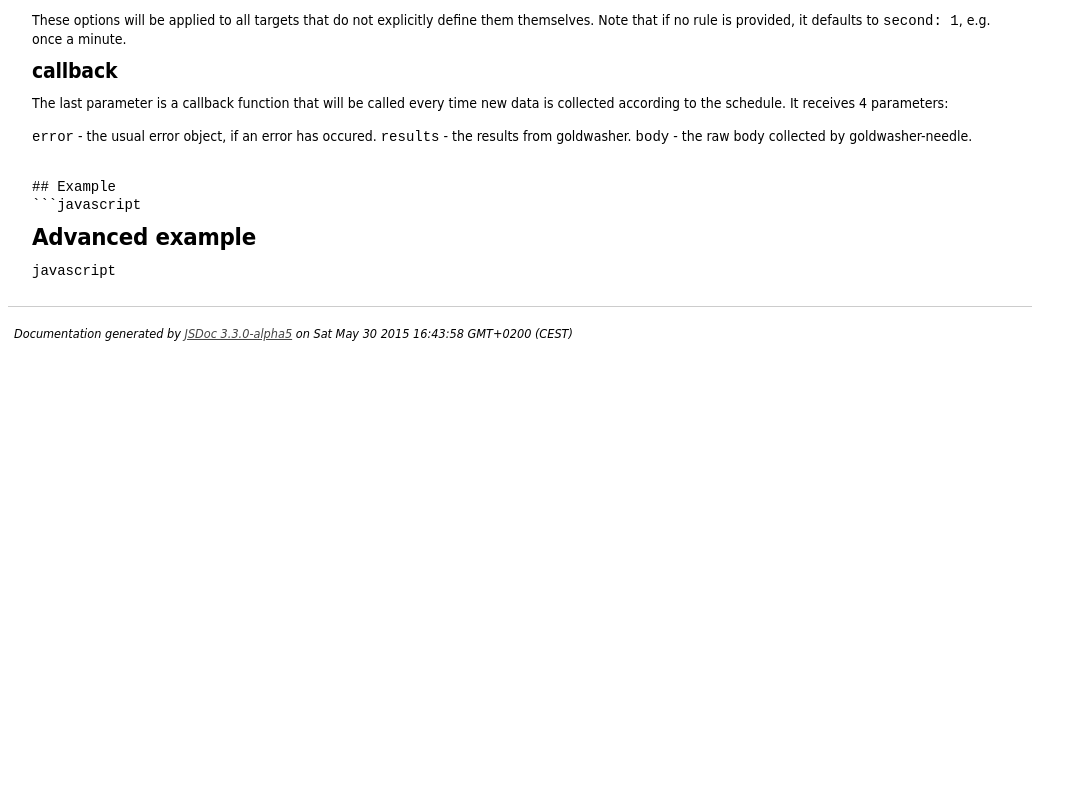
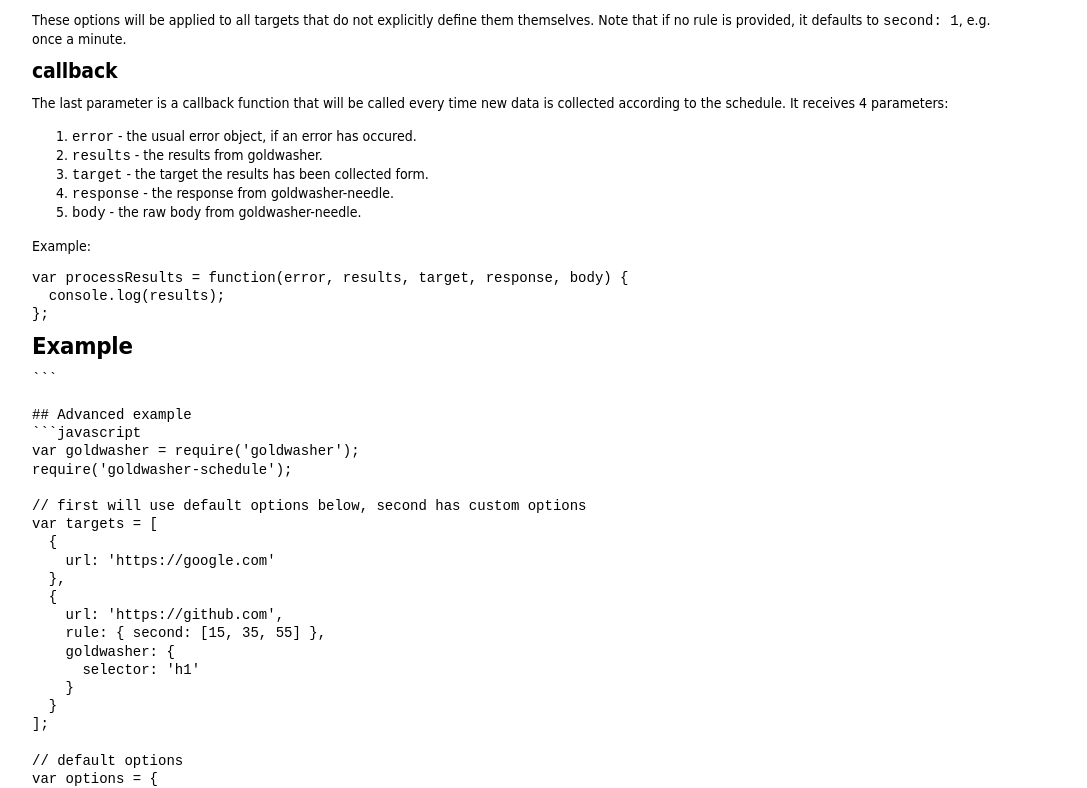
Before and after one commit to alexlangberg/node-goldwasher-schedule, a website: page docs/index.html in a window 1280 px wide. Shown: the part 2324-3112 px from the top of the page, without its empty margins (0-1087 px from the left). Before the commit the page ends 2681 px from the top, so only its background shows below. Drawn offline with Linux system fonts and the light colour scheme.

Commit message:
Update readme.

````diff
--- a/docs/index.html
+++ b/docs/index.html
@@ -97,15 +97,61 @@ goldwasher.stop();
 <p>These options will be applied to all targets that do not explicitly define them themselves. Note that if no rule is provided, it defaults to <code>second: 1</code>, e.g. once a minute.</p>
 <h3 id="callback">callback</h3>
 <p>The last parameter is a callback function that will be called every time new data is collected according to the schedule. It receives 4 parameters:</p>
-<p><code>error</code> - the usual error object, if an error has occured.
-<code>results</code> - the results from goldwasher.
-<code>body</code> - the raw body collected by goldwasher-needle.</p>
-<pre><code class="lang-```">
-## Example
+<ol>
+<li><code>error</code> - the usual error object, if an error has occured.</li>
+<li><code>results</code> - the results from goldwasher.</li>
+<li><code>target</code> - the target the results has been collected form.</li>
+<li><code>response</code> - the response from goldwasher-needle.</li>
+<li><code>body</code> - the raw body from goldwasher-needle.</li>
+</ol>
+<p>Example:</p>
+<pre><code class="lang-javascript">var processResults = function(error, results, target, response, body) {
+  console.log(results);
+};
+</code></pre>
+<h2 id="example">Example</h2>
+<pre><code class="lang-javascript">```
+
+## Advanced example
 ```javascript
+var goldwasher = require(&#39;goldwasher&#39;);
+require(&#39;goldwasher-schedule&#39;);
+
+// first will use default options below, second has custom options
+var targets = [
+  {
+    url: &#39;https://google.com&#39;
+  },
+  {
+    url: &#39;https://github.com&#39;,
+    rule: { second: [15, 35, 55] },
+    goldwasher: {
+      selector: &#39;h1&#39;
+    }
+  }
+];
+
+// default options
+var options = {
+  rule: { second: [1, 10, 20, 30, 40, 50] }
+};
+
+// function that will receive the results
+var processResults = function(error, results) {
+  console.log(results);
+};
+
+// set up the schedule
+goldwasher.schedule.setup(targets, options, processResults);
+
+// start the schedule
+goldwasher.schedule.start();
+
+// stop the schedule after 60 seconds
+setTimeout(function() {
+  goldwasher.schedule.stop();
+}, 60000);
 </code></pre>
-<h2 id="advanced-example">Advanced example</h2>
-<p><code>javascript</code></p>
 </article>
     </section>
 
@@ -123,7 +169,7 @@ goldwasher.stop();
 <br clear="both">
 
 <footer>
-    Documentation generated by <a href="https://github.com/jsdoc3/jsdoc">JSDoc 3.3.0-alpha5</a> on Sat May 30 2015 16:43:58 GMT+0200 (CEST)
+    Documentation generated by <a href="https://github.com/jsdoc3/jsdoc">JSDoc 3.3.0-alpha5</a> on Sat May 30 2015 16:49:10 GMT+0200 (CEST)
 </footer>
 
 <script> prettyPrint(); </script>
````
Also changed, not shown: docs/goldwasher-schedule.js.html (+1 -1 lines), README.md.
